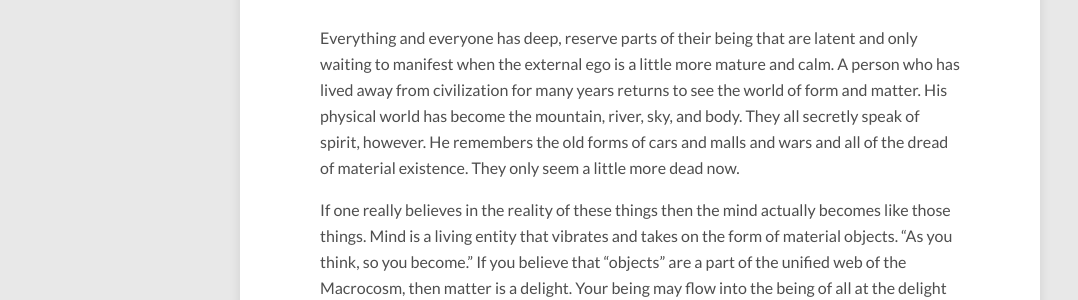
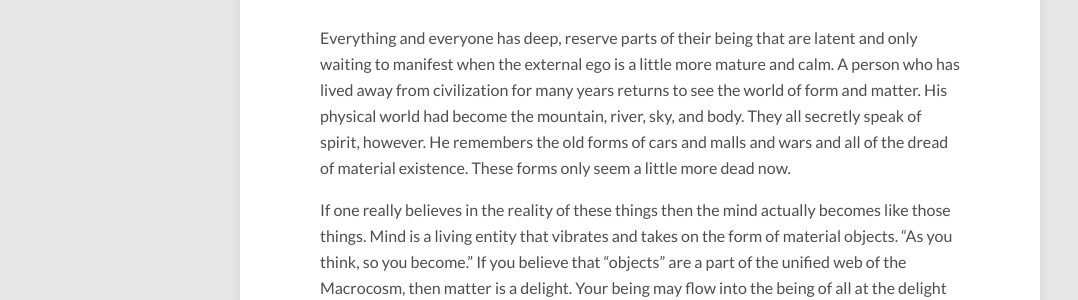
Before and after one commit to anandamurtiidiscursos/anandamurtiidiscursos.github.io, a Jekyll site: the page built from _posts/2015-09-10-spaces-and-places.md, in a window 1280 px wide and 900 px high, scrolled down 429 px. Shown: the part 232-532 px from the top of the window, without its empty margins (0-1078 px from the left). Built offline with Jekyll 4.4.1, drawn with Linux system fonts in a browser that asks for light colours; nearby versions of some CDN libraries; comment, search, counter and statistics services are not loaded.

Commit message:
Updated 2015-09-10-spaces-and-places.md

```diff
--- a/_posts/2015-09-10-spaces-and-places.md
+++ b/_posts/2015-09-10-spaces-and-places.md
@@ -11,7 +11,7 @@ published: true
 
 Everything we experience in human life is an expression of the Macrocosm. Whether one calls the Macrocosm “Brahma”, or “Tao”, or a “Unified Quantum Field”, it is the source and ground of our physical, mental and spiritual being. The source of the Macrocosm is purely spiritual, It is pure Consciousness; the silent I-Witness behind the active, oscillating mind. When you are quiet, this infinity is yours. The mental part of the macrocosm only faintly manifests in human intelligence. When humans become more intelligent they will have then merged a little deeper into the mental and spiritual aspects of the Macrocosm. Only the outer reflection of this pure and unified web of being is material. It is material and separate only in our minds, however. One can have a spiritual experience of the physical world of matter and form and still not be convinced of the absoluteness of matter. Form is but a manifestation of spirit.
 
-Everything and everyone has deep, reserve parts of their being that are latent and only waiting to manifest when the external ego is a little more mature and calm. A person who has lived away from civilization for many years returns to see the world of form and matter. His physical world has become the mountain, river, sky, and body. They all secretly speak of spirit, however. He remembers the old forms of cars and malls and wars and all of the dread of material existence. They only seem a little more dead now.
+Everything and everyone has deep, reserve parts of their being that are latent and only waiting to manifest when the external ego is a little more mature and calm. A person who has lived away from civilization for many years returns to see the world of form and matter. His physical world had become the mountain, river, sky, and body. They all secretly speak of spirit, however. He remembers the old forms of cars and malls and wars and all of the dread of material existence. These forms only seem a little more dead now.
 
 If one really believes in the reality of these things then the mind actually becomes like those things. Mind is a living entity that vibrates and takes on the form of material objects. “As you think, so you become.” If you believe that “objects” are a part of the unified web of the Macrocosm, then matter is a delight. Your being may flow into the being of all at the delight of a flower or taste of a berry. Things vibrate and are sustained and invigorated by an invisible, vibrant energy that pervades even empty space. If objects are something to purchase, posses, and fill inner voids, then the objective material world is quite simply an existential hell of separation from natural truth.
 
```
